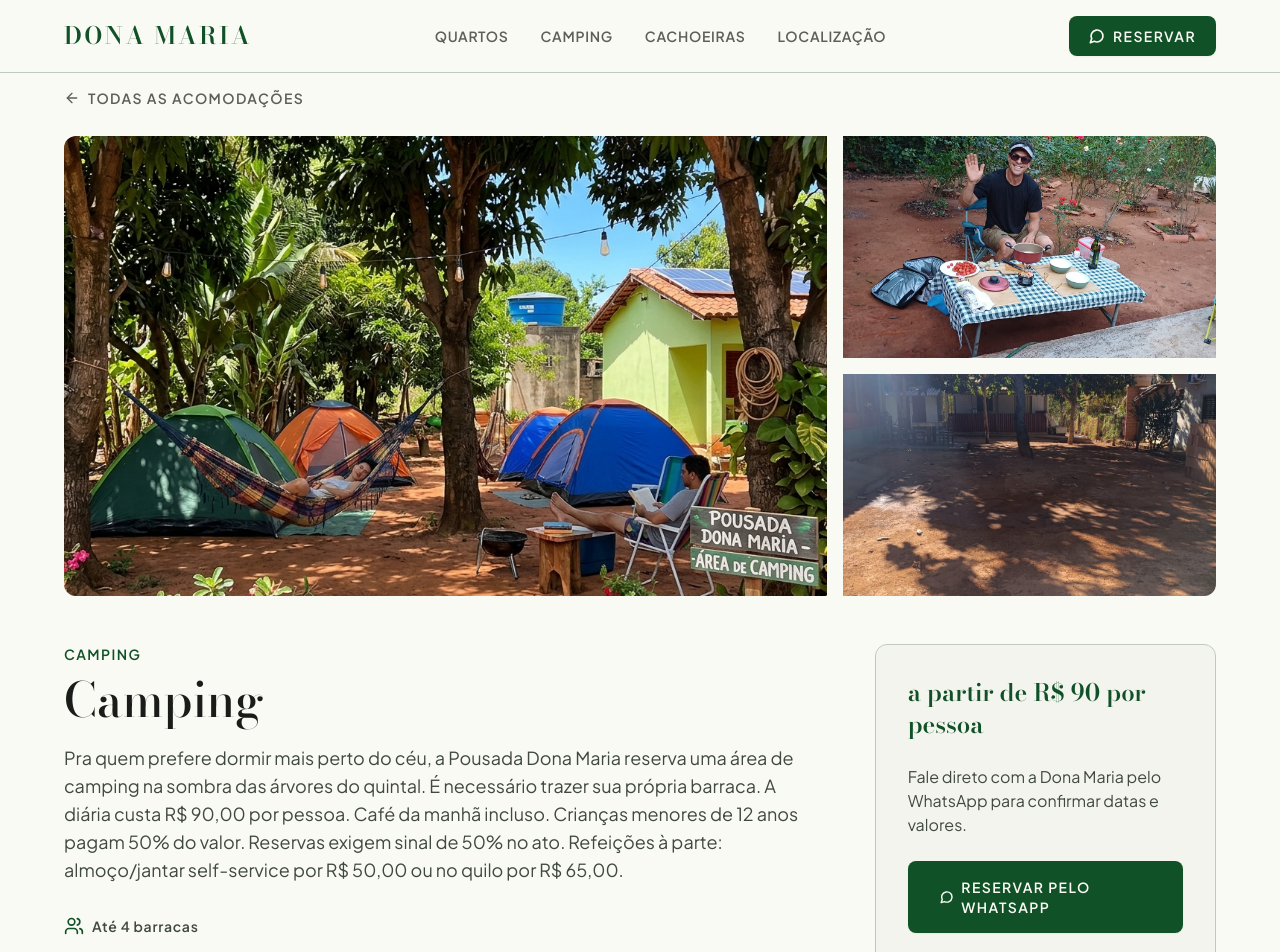
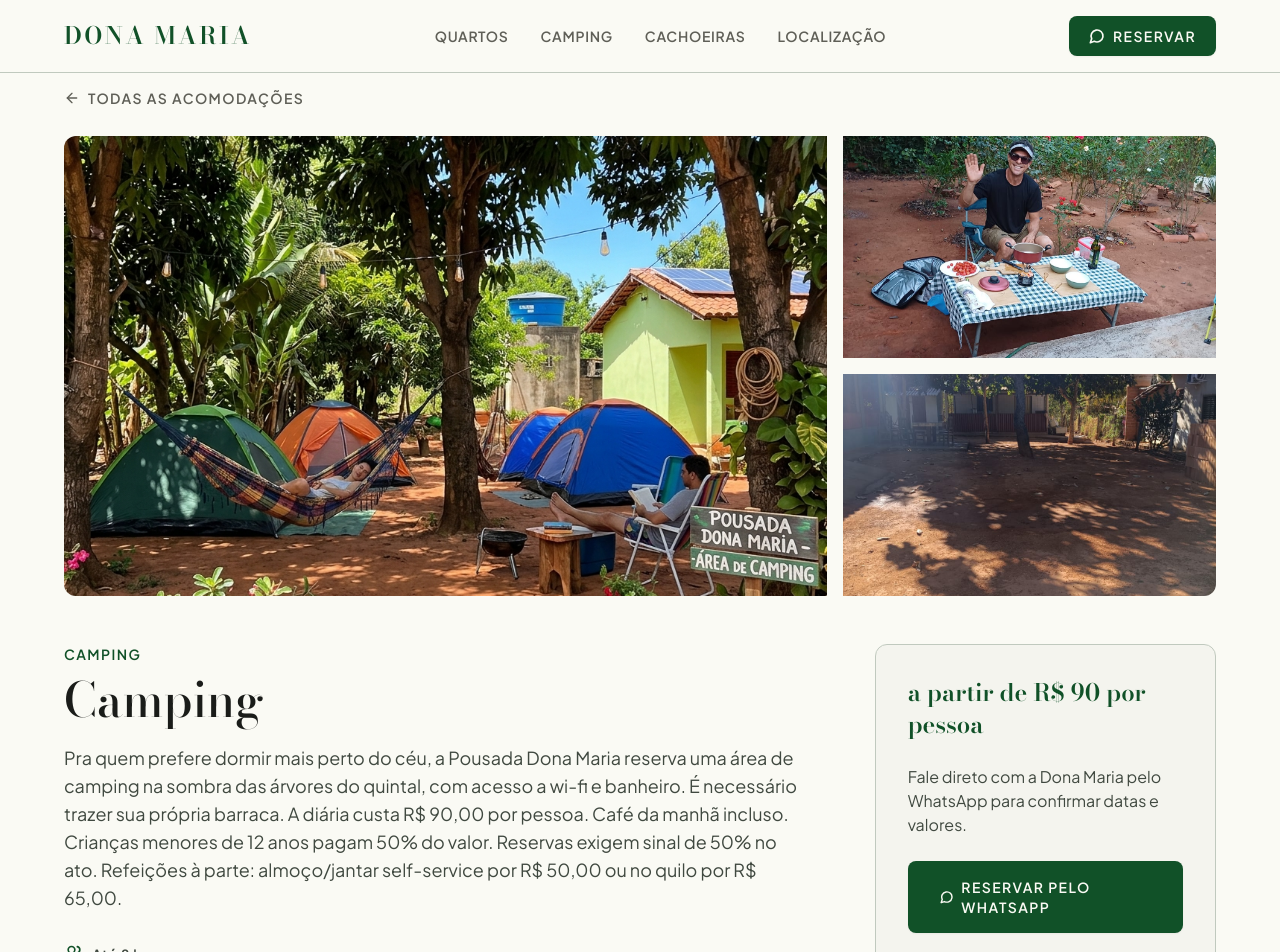
Before and after one commit to ilwca/donamaria-landingpage, a Next.js app: page /camping in a window 1280 px wide. Shown: the top 952 px of the page. Built offline with nearby package versions, Linux system fonts and the light colour scheme.

Commit message:
fix: corrigindo erro de feedback section e ajustando descricoes do quarto

```diff
--- a/src/components/ReviewsCarousel.tsx
+++ b/src/components/ReviewsCarousel.tsx
@@ -27,7 +27,10 @@ export default function ReviewsCarousel({ reviews }: { reviews: Testimonial[] })
   const scrollToIndex = (index: number) => {
     const track = trackRef.current;
     const slide = track?.children[index] as HTMLElement | undefined;
-    slide?.scrollIntoView({ behavior: "smooth", inline: "start", block: "nearest" });
+    if (!track || !slide) return;
+    // Scroll only the carousel's own horizontal axis (not slide.scrollIntoView,
+    // which can also drag the page's vertical scroll on mobile browsers).
+    track.scrollTo({ left: slide.offsetLeft - track.offsetLeft, behavior: "smooth" });
   };
 
   useEffect(() => {
--- a/src/data/rooms.ts
+++ b/src/data/rooms.ts
@@ -27,8 +27,8 @@ export const accommodations: Accommodation[] = [
     type: "quarto",
     name: "Suíte Master",
     shortDescription:
-      "Cama de casal e cama de solteiro em banheiro privativo, para quem busca mais privacidade.",
-    longDescription: `A Suíte Master traz uma cama de casal e uma cama de solteiro, com banheiro privativo — boa opção para casais ou pequenos grupos. ${ROOM_PRICE_NOTE} ${POLICY_NOTE}`,
+      "Cama de casal e cama de solteiro e banheiro privativo, para quem busca mais privacidade.",
+    longDescription: `A Suíte Master traz uma cama de casal e uma cama de solteiro, com ar-condicionado e banheiro privativo — boa opção para casais ou pequenos grupos. ${ROOM_PRICE_NOTE} ${POLICY_NOTE}`,
     capacity: "Até 3 pessoas",
     amenities: [
       "1 cama de casal + 1 cama de solteiro",
@@ -54,7 +54,7 @@ export const accommodations: Accommodation[] = [
     name: "Suíte Aurora",
     shortDescription:
       "Cama de casal e duas camas de solteiro, com banheiro privativo — espaço de sobra para a família.",
-    longDescription: `A Suíte Aurora tem uma cama de casal e duas camas de solteiro, com banheiro privativo — cabe bem famílias ou grupos de amigos. ${ROOM_PRICE_NOTE} ${POLICY_NOTE}`,
+    longDescription: `A Suíte Aurora tem uma cama de casal e duas camas de solteiro com ventilador, ar-condicionado e banheiro privativo — cabe bem famílias ou grupos de amigos. ${ROOM_PRICE_NOTE} ${POLICY_NOTE}`,
     capacity: "Até 4 pessoas",
     amenities: [
       "1 cama de casal + 2 camas de solteiro",
@@ -80,7 +80,7 @@ export const accommodations: Accommodation[] = [
     name: "Quarto Jardim",
     shortDescription:
       "Cama de casal e duas camas de solteiro, com banheiro externo, no cantinho mais simples da casa.",
-    longDescription: `O Quarto Jardim tem uma cama de casal e duas camas de solteiro, com banheiro externo (não privativo) — opção mais simples e em conta da casa. ${ROOM_PRICE_NOTE} ${POLICY_NOTE}`,
+    longDescription: `O Quarto Jardim tem uma cama de casal e duas camas de solteiro com ventilador, ar-condicionado e banheiro externo (não privativo) — opção mais simples e em conta da casa. ${ROOM_PRICE_NOTE} ${POLICY_NOTE}`,
     capacity: "Até 4 pessoas",
     amenities: [
       "1 cama de casal + 2 camas de solteiro",
@@ -105,8 +105,8 @@ export const accommodations: Accommodation[] = [
     name: "Camping",
     shortDescription:
       "Área verde reservada para barracas, debaixo das árvores do quintal da pousada. Traga sua própria barraca.",
-    longDescription: `Pra quem prefere dormir mais perto do céu, a Pousada Dona Maria reserva uma área de camping na sombra das árvores do quintal. É necessário trazer sua própria barraca. A diária custa R$ 90,00 por pessoa. ${POLICY_NOTE}`,
-    capacity: "Até 4 barracas",
+    longDescription: `Pra quem prefere dormir mais perto do céu, a Pousada Dona Maria reserva uma área de camping na sombra das árvores do quintal, com acesso a wi-fi e banheiro. É necessário trazer sua própria barraca. A diária custa R$ 90,00 por pessoa. ${POLICY_NOTE}`,
+    capacity: "Até 8 barracas",
     amenities: [
       "Área grande e sombreada",
       "Banheiro compartilhado",
```
